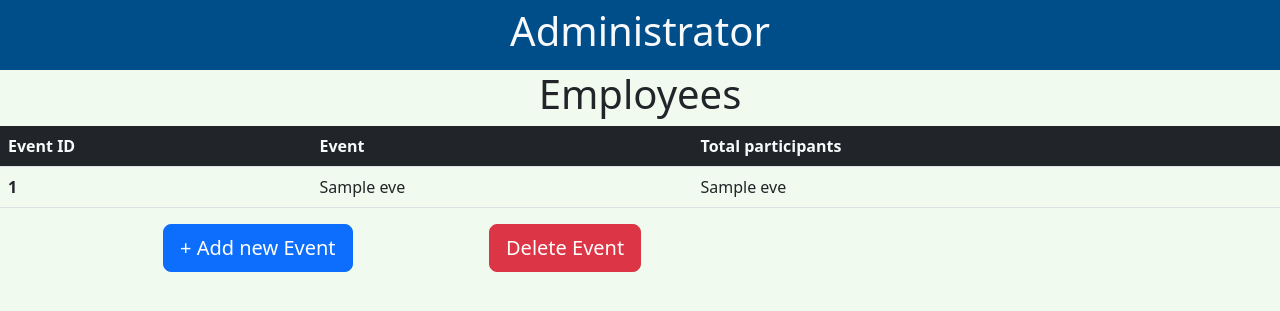
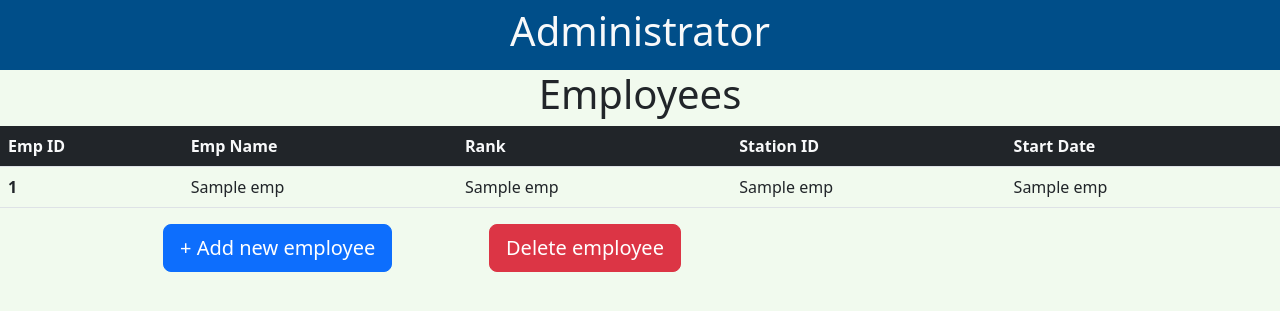
Before and after one commit to speckofstardust/police_station_management, a Flask app: template templates/events.html in a window 1280 px wide. Shown: the top 311 px of the page. Run offline with Flask 3, Linux system fonts and the light colour scheme; the template is opened without the code that fills it: most values are stand-ins (such as "Sample title", 1, 10 or a date in 2020).

Commit message:
Update events.html (#2)

```diff
--- a/templates/events.html
+++ b/templates/events.html
@@ -33,17 +33,21 @@
         <table class="table">
             <thead class="thead-dark bg-dark text-light">
                 <tr>
-                    <th scope="col">Event ID</th>
-                    <th scope="col">Event</th>
-                    <th scope="col">Total participants</th>
+                    <th scope="col">Emp ID</th>
+                    <th scope="col">Emp Name</th>
+                    <th scope="col">Rank</th>
+                    <th scope="col">Station ID</th>
+                    <th scope="col">Start Date</th>
                 </tr>
             </thead>
             <tbody>
-                {% for eve in events %}
+                {% for emp in employee %}
                 <tr>
-                    <th scope="row">{{eve[0]}}</th>
-                    <td>{{eve[1]}}</td>
-                    <td>{{eve[2]}}</td>
+                    <th scope="row">{{emp[0]}}</th>
+                    <td>{{emp[1]}}</td>
+                    <td>{{emp[2]}}</td>
+                    <td>{{emp[3]}}</td>
+                    <td>{{emp[4]}}</td>
                 </tr>
                 {% endfor %}
             </tbody>
@@ -52,12 +56,17 @@
         <div class="row" style="align-items: center;display: flex; justify-content: center;">
             <div class="col-md-3" >
                 <button id="addbtn" type="button" class="mb-5 btn btn-primary btn-lg" >
-                    + Add new Event
+                    + Add new employee
                 </button>
             </div>
+            <!--<div class="col-md-3">
+                <button id="updbtn" type="button" class="mb-5 btn btn-secondary btn-lg">
+                    Update employee
+                </button>
+            </div>-->
             <div class="col-md-6"id="deldiv" >
                 <button id="delbtn" type="button" class="mb-5 btn btn-danger btn-lg">
-                    Delete Event
+                    Delete employee
                 </button>
             </div>
         </div>
@@ -68,11 +77,11 @@
             <form method="post" style="width:45vw;min-height:20vw;">
                 <div class="form-group rounded" style="text-align:center;">
                     <label style="margin-top:4%;margin-bottom:5%;;font-style:Trebuchet MS;color:antiquewhite" class="h2"
-                        for="inlineFormCustomSelect">Delete Event </label>
+                        for="inlineFormCustomSelect">Delete Employee</label>
                     <select name="EventId" class="form-control w-100 border border-dark">
-                        <option selected>Select Event to Delete</option>
-                        {% for event in events %}
-                        <option value="{{event[0]}}">{{event[1]}}</option>
+                        <option selected>Select Employee to Delete</option>
+                        {% for emp in employee %}
+                        <option value="{{emp[0]}}">{{emp[1]}}</option>
                         {% endfor %}
                     </select>
                 </div>
@@ -90,7 +99,7 @@
             </div>
             <div class="border border-dark">
                 <div style="border-radius:12px;position:relative;" class="w3-container ">
-                    <h2 style="font-weight:bold;text-align:center;"> Event Addition form </h2>
+                    <h2 style="font-weight:bold;text-align:center;">Add an Employee</h2>
                 </div>
                 <form class="" method="post">
                     <div class="row bg-dark text-light">
@@ -101,29 +110,29 @@
                                     <div class="col-md-1"></div>
                                     <div class="col-md-4">
                                         <div class="form-group">
-                                            <label class="h4" for="inlineFormCustomSelect">Add new Event</label>
-                                            <input name="newEvent" type="text" class="form-control border border-dark"
-                                                id="eventname" aria-describedby="eventname"
-                                                placeholder="Enter Event Name">
+                                            <label class="h4" for="inlineFormCustomSelect">Emp ID</label>
+                                            <input name="emp_id" type="text" class="form-control border border-dark"
+                                                id="emp_id" aria-describedby="emp_id"
+                                                placeholder="Enter employee ID">
                                             <br />
+                                            <div class="form-group">
+                                                <label class="h4" for="inlineFormCustomSelect">Emp Name</label>
+                                                <input name="Name" type="text" class="form-control border border-dark"
+                                                    id="Fee" aria-describedby="Fee"
+                                                    placeholder="Enter employee name">
+                                                <br />
+                                            </div>
                                             <div class="form-group rounded">
-                                                <label class="h4" for="inlineFormCustomSelect">Event Type</label>
-                                                <select name="EventType" class="form-control w-100 border border-dark"
-                                                    id="EventType">
-                                                    <option selected>Select Event Type</option>
-                                                    {% for type in types %}
-                                                    <option value={{type[0]}}>{{type[1]}}</option>
+                                                <label class="h4" for="inlineFormCustomSelect">Rank</label>
+                                                <select name="RankType" class="form-control w-100 border border-dark"
+                                                    id="RankType">
+                                                    <option selected>Select Rank</option>
+                                                    {% for rank_id in ranks%}
+                                                    <option value={{rank_id[0]}}>{{rank_id[1]}}</option>
                                                     {% endfor %}
                                                 </select>
                                             </div>
                                             <br />
-                                            <div class="form-group">
-                                                <label class="h4" for="inlineFormCustomSelect">Registration Fee</label>
-                                                <input name="Fee" type="number" class="form-control border border-dark"
-                                                    id="Fee" aria-describedby="Fee"
-                                                    placeholder="Enter registration fee">
-                                                <br />
-                                            </div>
                                         </div>
                                         <br />
                                     </div>
@@ -131,26 +140,22 @@
                                     </div>
                                     <div class="col-md-4">
                                         <div class="form-group">
-                                            <label class="h4" for="inlineFormCustomSelect">Max participants</label>
-                                            <input name="maxP" type="number" class="form-control border border-dark"
-                                                id="maxparticipants" aria-describedby="maxparticipants"
-                                                placeholder="Enter maximum participants">
+                                            <label class="h4" for="inlineFormCustomSelect">Start Date</label>
+                                            <input name="startdate" type="number" class="form-control border border-dark"
+                                                id="startdate" aria-describedby="startdate"
+                                                placeholder="Enter date in YYYY-MM-DD">
                                             <br />
                                             <div class="form-group rounded">
-                                                <label class="h4" for="inlineFormCustomSelect">Event Location</label>
-                                                <select name="EventLocation"
-                                                    class="form-control w-100 border border-dark" id="EventLocation">
-                                                    <option selected>Select Location</option>
-                                                    {% for location in locations %}
-                                                    <option value={{location[0]}}>{{location[1]}}</option>
+                                                <label class="h4" for="inlineFormCustomSelect">Station</label>
+                                                <select name="Station"
+                                                    class="form-control w-100 border border-dark" id="Station">
+                                                    <option selected>Select Station</option>
+                                                    {% for station_name in station %}
+                                                    <option value={{station_name[0]}}>{{station_name[1]}}</option>
                                                     {% endfor %}
                                                 </select>
                                             </div>
                                             <br />
-                                            <label class="h4" for="inlineFormCustomSelect">Enter
-                                                date(YYYY-MM-DD)</label>
-                                            <input name="Date" type="text" class="form-control border border-dark"
-                                                id="date" aria-describedby="date" placeholder="Enter Date">
                                         </div>
                                     </div>
                                     <br>
```
